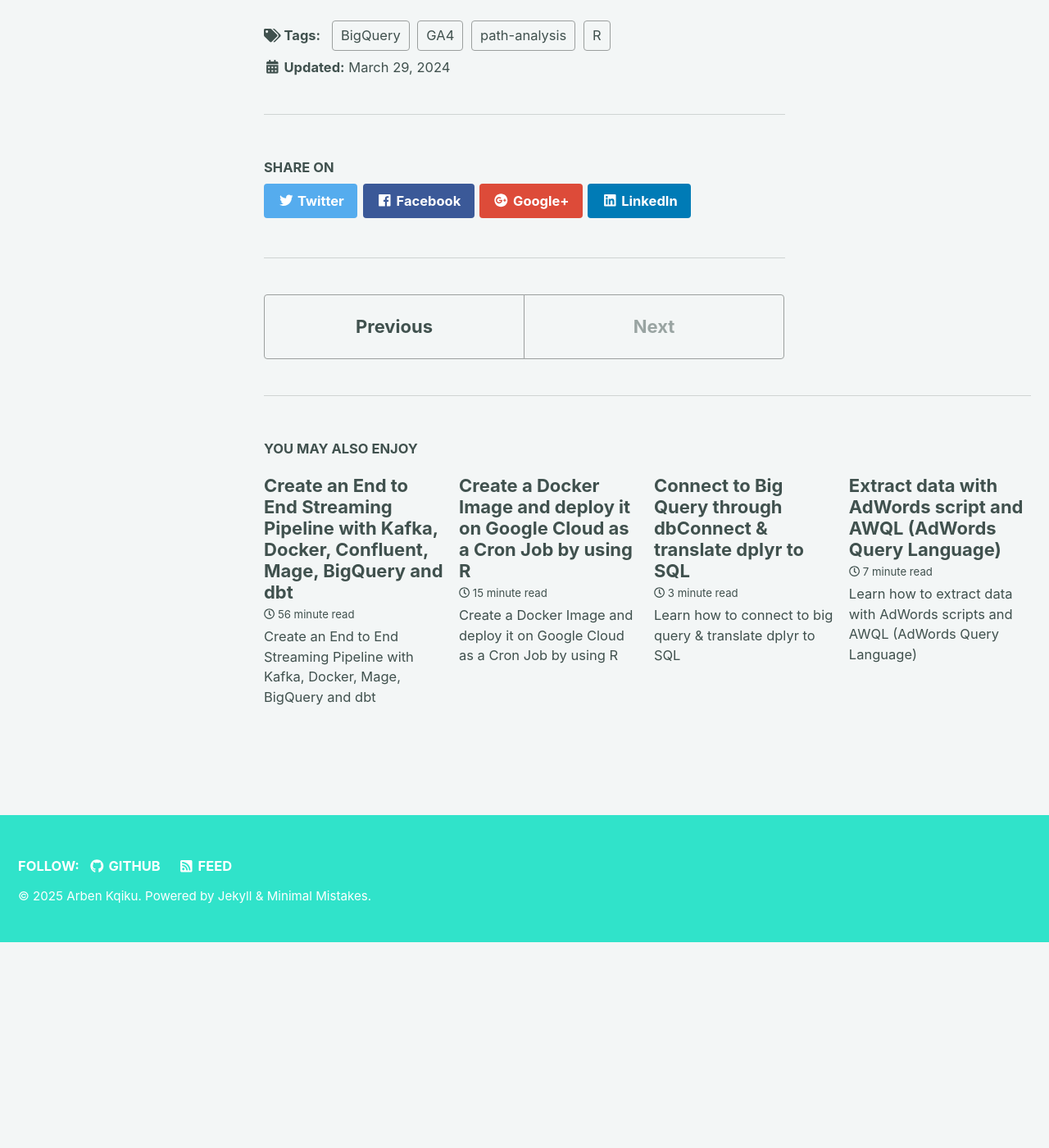
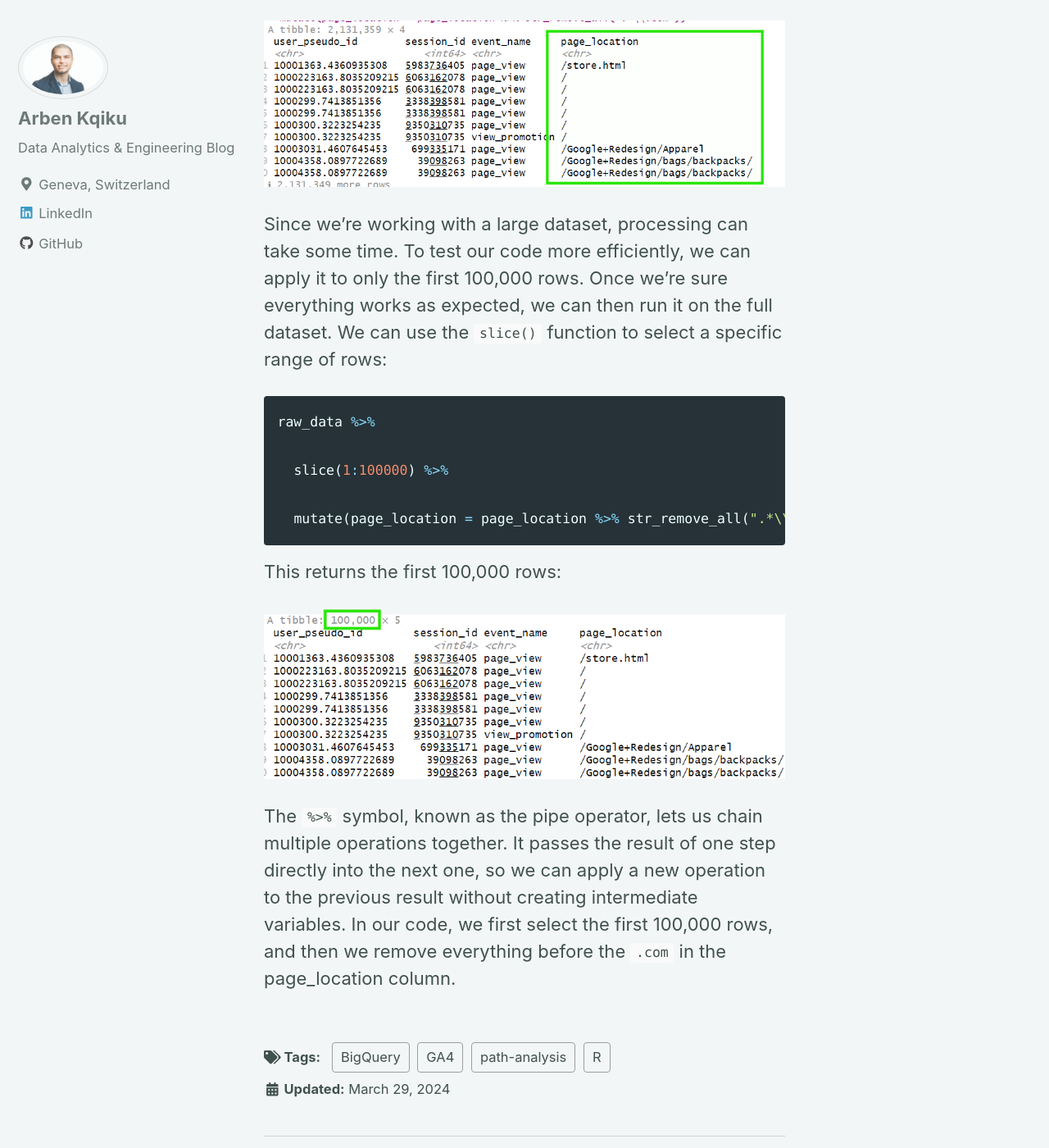
Before and after one commit to ArbenKqiku/arbenkqiku.github.io, a Jekyll site: the page built from _posts/2025-09-29-path-analysis-in-r.md, in a window 1280 px wide and 1400 px high, scrolled down 6639 px. Shown: the whole window at 82% size. Built offline with Jekyll 4.4.1, drawn with Linux system fonts in a browser that asks for light colours; nearby versions of some CDN libraries; before the commit the page ends 7788 px from its top, so only the background shows below that; some of the changed text lies outside the part shown.

Commit message:
Slice function

````diff
--- a/_posts/2025-09-29-path-analysis-in-r.md
+++ b/_posts/2025-09-29-path-analysis-in-r.md
@@ -145,4 +145,23 @@ What’s happening in the code:
 - `*` means “zero or more times”, so together `.*` means “any sequence of characters.”
 - `\\.` escapes the dot, so it is treated as a literal period rather than the regex wildcard for “any character.”
 
-The result keeps only what comes after .com, which represents the relative page path (e.g., "/home" instead of "https://shop.googlemerchandisestore.com/home").
+The result keeps only what comes after .com, which represents the relative page path (e.g., "/home" instead of "https://shop.googlemerchandisestore.com/home"). Here is what the result looks like:
+
+<img src="{{ site.url }}{{ site.baseurl }}/images/article-5-path-analysis/image-1.4.png" alt="linearly separable data">
+
+Since we’re working with a large dataset, processing can take some time. To test our code more efficiently, we can apply it to only the first 100,000 rows. Once we’re sure everything works as expected, we can then run it on the full dataset. We can use the `slice()` function to select a specific range of rows:
+
+```R
+raw_data %>%
+
+  slice(1:100000) %>%
+
+  mutate(page_location = page_location %>% str_remove_all(".*\\.com"))
+```
+
+This returns the first 100,000 rows:
+
+<img src="{{ site.url }}{{ site.baseurl }}/images/article-5-path-analysis/image-1.5.png" alt="linearly separable data">
+
+The `%>%` symbol, known as the pipe operator, lets us chain multiple operations together.
+It passes the result of one step directly into the next one, so we can apply a new operation to the previous result without creating intermediate variables. In our code, we first select the first 100,000 rows, and then we remove everything before the `.com` in the page_location column.
````
Also changed, not shown: images/article-5-path-analysis/image-1.4.png (added), images/article-5-path-analysis/image-1.5.png (added).
